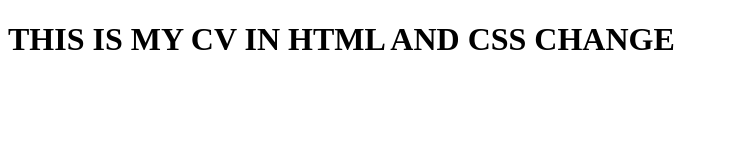
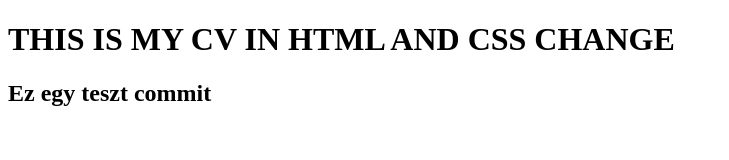
Before and after one commit to OlahMilan/CV_project, a plain HTML site: page index.html in a window 1280 px wide. Shown: the whole page, without its empty margins (0-729 px from the left). Drawn offline with Linux system fonts and the light colour scheme.

Commit message:
Test commit

```diff
--- a/index.html
+++ b/index.html
@@ -5,5 +5,6 @@
     </head>
     <body>
         <h1>THIS IS MY CV IN HTML AND CSS CHANGE</h1>
+        <h2>Ez egy teszt commit</h2>
     </body>
 </html>
```
